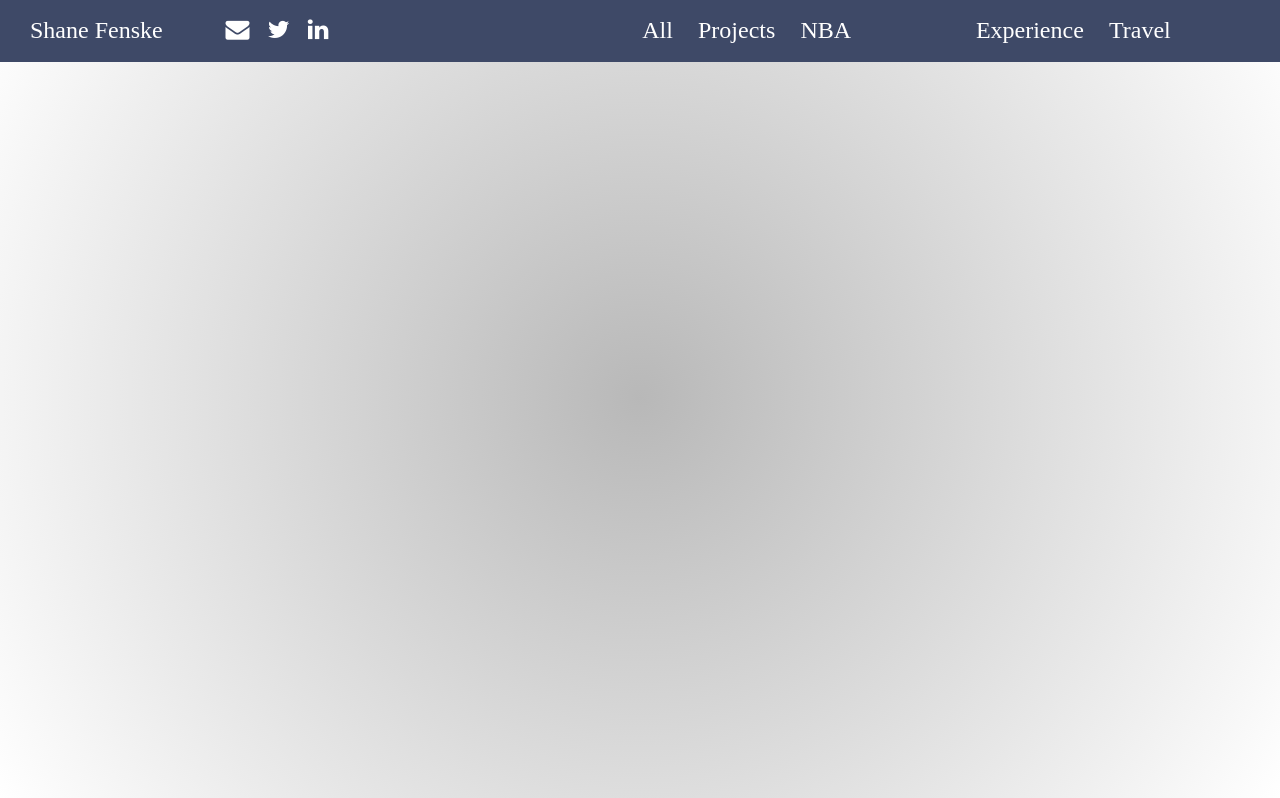
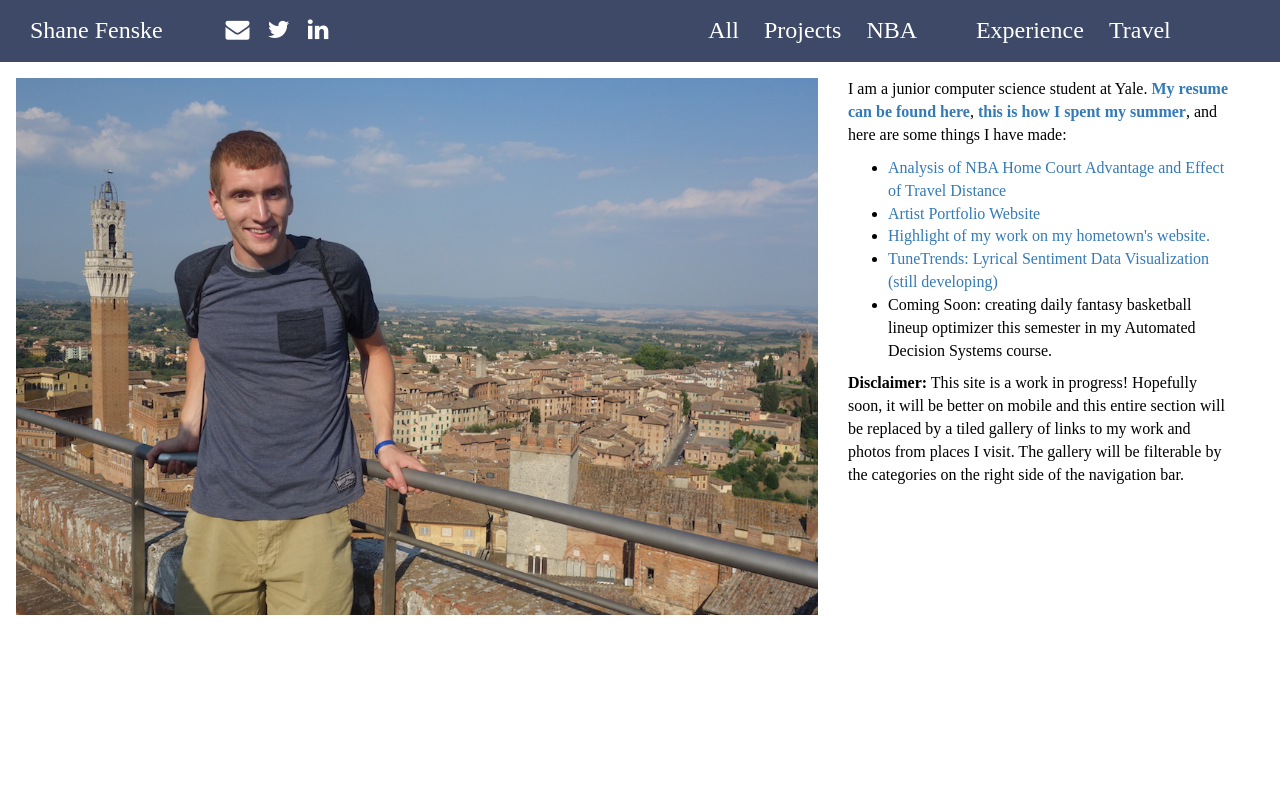
Before and after one commit to shanefenske/shanefenske.github.i, a plain HTML site: page index.html in a window 1280 px wide. Shown: the part 802-1600 px from the top of the page. Drawn offline with nearby package versions, Linux system fonts and the light colour scheme; a web font is replaced by a local one.

Commit message:
fixed up bottom half
got bottom half to a presentable level, no time to implement filterable
gallery yet

```diff
--- a/css/style.css
+++ b/css/style.css
@@ -79,22 +79,22 @@ main {
 /* Slide 2 */
 #slide-2 .bcg {
 		/* IE10 Consumer Preview */
-	background-image: -ms-radial-gradient(center, circle farthest-corner, #B8B8B8 0%, #FFFFFF 100%);
+	/*background-image: -ms-radial-gradient(center, circle farthest-corner, #B8B8B8 0%, #FFFFFF 100%);*/
 
 	/* Mozilla Firefox */
-	background-image: -moz-radial-gradient(center, circle farthest-corner, #B8B8B8 0%, #FFFFFF 100%);
+	/*background-image: -moz-radial-gradient(center, circle farthest-corner, #B8B8B8 0%, #FFFFFF 100%);*/
 
 	/* Opera */
-	background-image: -o-radial-gradient(center, circle farthest-corner, #B8B8B8 0%, #FFFFFF 100%);
+	/*background-image: -o-radial-gradient(center, circle farthest-corner, #B8B8B8 0%, #FFFFFF 100%);*/
 
 	/* Webkit (Safari/Chrome 10) */
-	background-image: -webkit-gradient(radial, center center, 0, center center, 497, color-stop(0, #B8B8B8), color-stop(1, #FFFFFF));
+	/*background-image: -webkit-gradient(radial, center center, 0, center center, 497, color-stop(0, #B8B8B8), color-stop(1, #FFFFFF));*/
 
 	/* Webkit (Chrome 11+) */
-	background-image: -webkit-radial-gradient(center, circle farthest-corner, #B8B8B8 0%, #FFFFFF 100%);
+	/*background-image: -webkit-radial-gradient(center, circle farthest-corner, #B8B8B8 0%, #FFFFFF 100%);*/
 
 	/* W3C Markup, IE10 Release Preview */
-	background-image: radial-gradient(circle farthest-corner at center, #B8B8B8 0%, #FFFFFF 100%);
+	/*background-image: radial-gradient(circle farthest-corner at center, #B8B8B8 0%, #FFFFFF 100%);*/
 }
 #slide-2 .hsContent {
 	/*bottom: 200px;*/
@@ -164,3 +164,11 @@ main {
 		}
 
     }
+/*to make nav a little more responsive for now will fix later*/
+    @media only screen and (min-width : 1200px) {
+
+		.left-filters {
+		    margin-right: -2.75em;
+		}
+
+    }
--- a/index.html
+++ b/index.html
@@ -59,15 +59,15 @@
 											<p>Shane Fenske </p>
 										</div>
 										<div class="col-xs-12 col-lg-5 row">
-											<a href="#"><i class="fa fa-envelope"></i> </a>
-											<a href="#"><i class="fa fa-twitter"></i> </a>
-											<a href="#"><i class="fa fa-linkedin"></i></a>
+											<a href="mailto:shane.fenske@yale.edu"><i class="fa fa-envelope"></i> </a>
+											<a href="https://twitter.com/shane_fenske" target="_blank"><i class="fa fa-twitter"></i> </a>
+											<a href="https://www.linkedin.com/pub/shane-fenske/a0/657/196" target="_blank"><i class="fa fa-linkedin"></i></a>
 										</div>
 									</div>
 									<div class="col-xs-12 col-sm-7 col-sm-offset-1 right-top">
 
-											<div class="col-xs-12 col-lg-6 row">
-												<ul>
+											<div class="col-xs-12 col-lg-6 row ">
+												<ul class="left-filters">
 													<li>All</li>
 													<li>Projects</li>
 													<li>NBA</li>
@@ -84,7 +84,31 @@
 
 						</div>
 			    		</div>
+                        <div class="col-xs-12 row" style = "padding:1em">
+                        <div class="col-xs-12 col-sm-8">
+                            <img class="img-responsive" src="images/siena.jpg">
+                        </div>
+                        <div class="col-xs-12 col-sm-4">
+                            <p>I am a junior computer science student at Yale. <b><a target="_blank" href="https://www.dropbox.com/s/uwzd8jsdse5edgt/Shane_Fenske_Resume.pdf?dl=0">My resume can be found here</a></b>,  <b><a target="_blank" href="https://www.dropbox.com/sh/a7nna7aucxhqwr0/AADNhOIVSwZvKARrGi_Vmxvua?dl=0">this is how I spent my summer</a></b>, and here are some things I have made:</p>
+                        <ul>
+                            <li><a target="_blank" href="https://www.dropbox.com/s/o2lguhmck730tqo/Fenske_Quantifying_Home_Court_Advantage.pdf?dl=0">Analysis of NBA Home Court Advantage and Effect of Travel Distance </a></li>
+                            <li><a target="_blank" href="http://www.aliceblessing.com/">Artist Portfolio Website</a></li>
+                            <li><a target="_blank" href="http://www.blackduckmn.com/business">Highlight of my work on my hometown's website.</a></li>
+                            <li><a target="_blank" href="https://github.com/dherg/tunetrends">TuneTrends: Lyrical Sentiment Data Visualization (still developing)</a></li>
+                            <li>Coming Soon: creating daily fantasy basketball lineup optimizer this semester in my Automated Decision Systems course.</li>
+                        </ul>
+                                <p>
+                                    <b>Disclaimer:</b> This site is a work in progress! Hopefully soon,
+                                    it will be better on mobile and this entire section will be replaced by
+                                    a tiled gallery of links to my work and photos from places I visit.
+                                    The gallery will be filterable by the categories on the right side of the navigation bar.
+                                </p>
+                        </div>
+                     <!--    <div class="col-xs-12" style = "margin-top:1em">
 
+                        </div>
+ -->
+                        </div>
 		    	</div>
 		    </section>
 <!-- 		    <section id="slide-3" class="homeSlide">
```
Also changed, not shown: images/march.jpg (added), images/siena.jpg (added).
